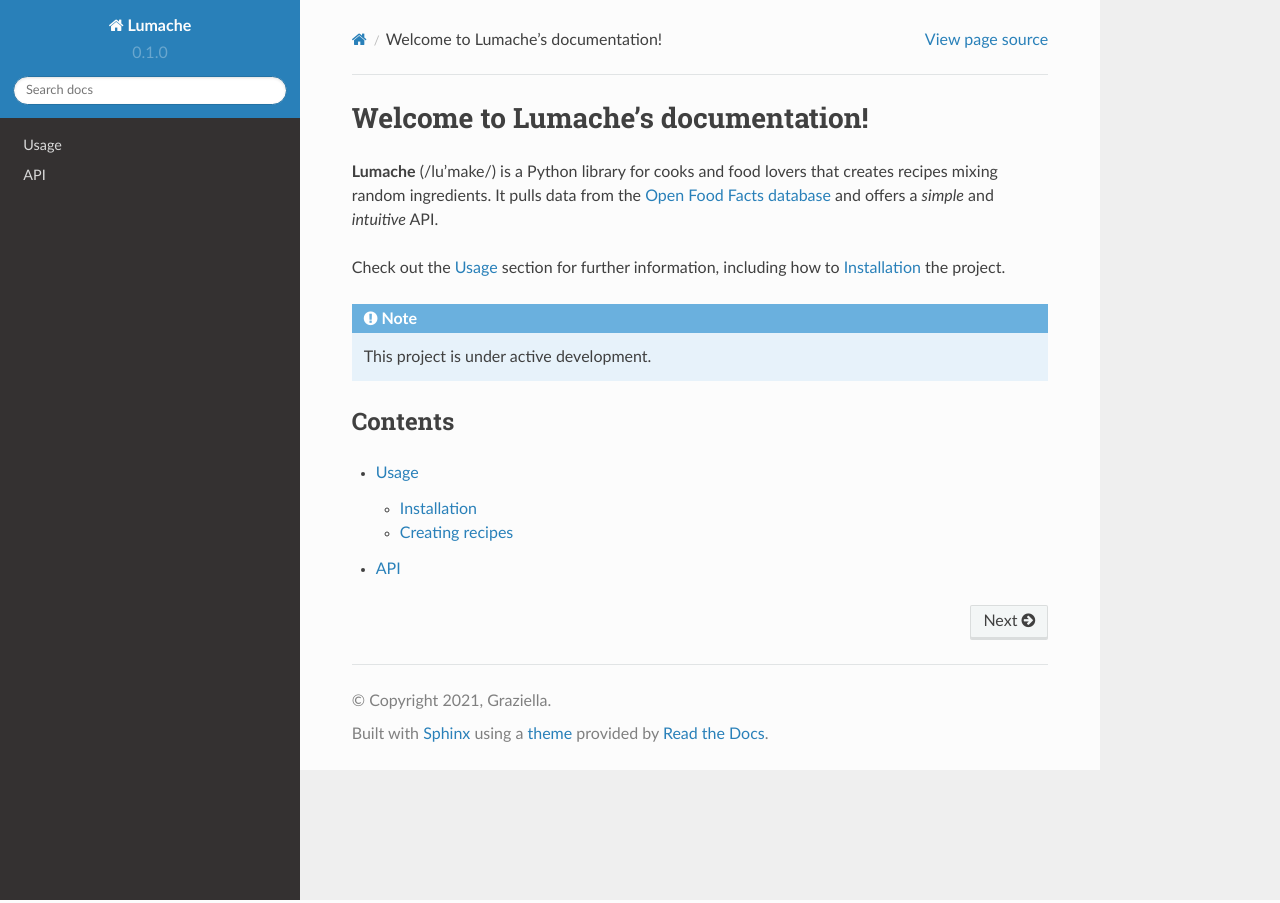
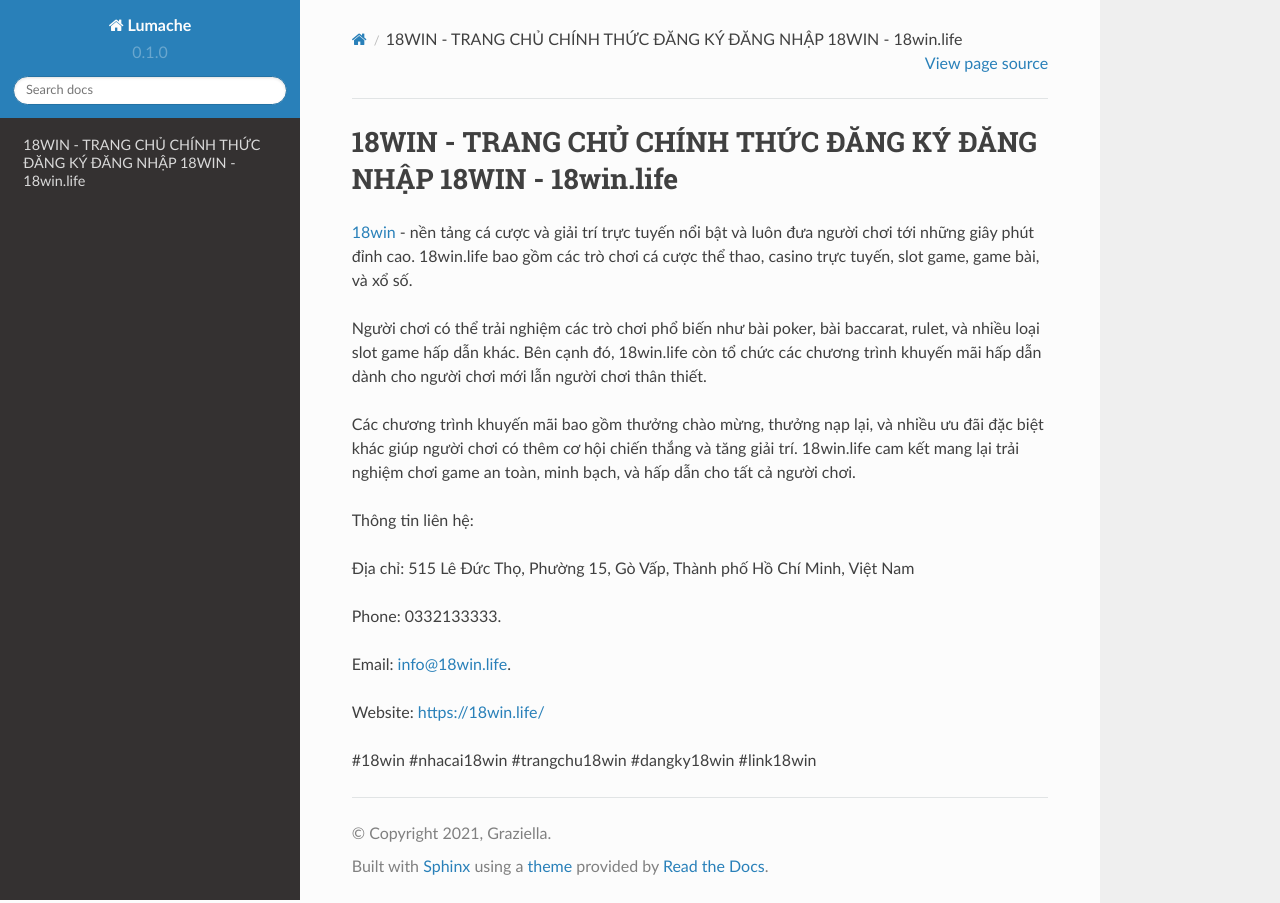
Before and after one commit to socialentity1/18winlife, a Sphinx documentation site: the page built from docs/source/index.rst, in a window 1280 px wide. Built offline with Sphinx 7.4.7 and the Read the Docs theme 2.0.0, drawn with Linux system fonts in a browser that asks for light colours.

Commit message:
Update index.rst

```diff
--- a/docs/source/index.rst
+++ b/docs/source/index.rst
@@ -1,22 +1,20 @@
-Welcome to Lumache's documentation!
+18WIN - TRANG CHỦ CHÍNH THỨC ĐĂNG KÝ ĐĂNG NHẬP 18WIN - 18win.life
 ===================================
 
-**Lumache** (/lu'make/) is a Python library for cooks and food lovers
-that creates recipes mixing random ingredients.
-It pulls data from the `Open Food Facts database <https://world.openfoodfacts.org/>`_
-and offers a *simple* and *intuitive* API.
+`18win <https://18win.life/>`_ - nền tảng cá cược và giải trí trực tuyến nổi bật và luôn đưa người chơi tới những giây phút đỉnh cao. 18win.life bao gồm các trò chơi cá cược thể thao, casino trực tuyến, slot game, game bài, và xổ số.
 
-Check out the :doc:`usage` section for further information, including
-how to :ref:`installation` the project.
+Người chơi có thể trải nghiệm các trò chơi phổ biến như bài poker, bài baccarat, rulet, và nhiều loại slot game hấp dẫn khác. Bên cạnh đó, 18win.life còn tổ chức các chương trình khuyến mãi hấp dẫn dành cho người chơi mới lẫn người chơi thân thiết.
 
-.. note::
+Các chương trình khuyến mãi bao gồm thưởng chào mừng, thưởng nạp lại, và nhiều ưu đãi đặc biệt khác giúp người chơi có thêm cơ hội chiến thắng và tăng giải trí. 18win.life cam kết mang lại trải nghiệm chơi game an toàn, minh bạch, và hấp dẫn cho tất cả người chơi.
 
-   This project is under active development.
+Thông tin liên hệ:
 
-Contents
---------
+Địa chỉ: 515 Lê Đức Thọ, Phường 15, Gò Vấp, Thành phố Hồ Chí Minh, Việt Nam
 
-.. toctree::
+Phone: 0332133333.
 
-   usage
-   api
+Email: info@18win.life.
+
+Website: https://18win.life/
+
+#18win #nhacai18win #trangchu18win #dangky18win #link18win
```
